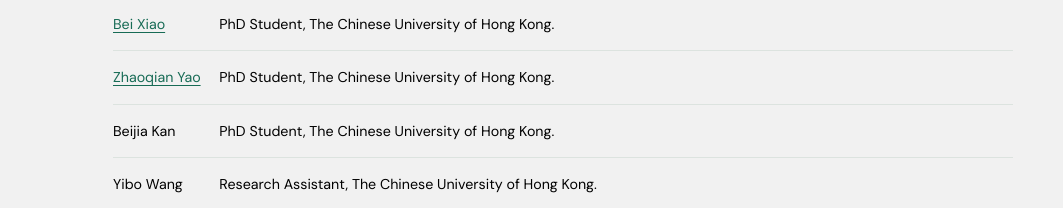
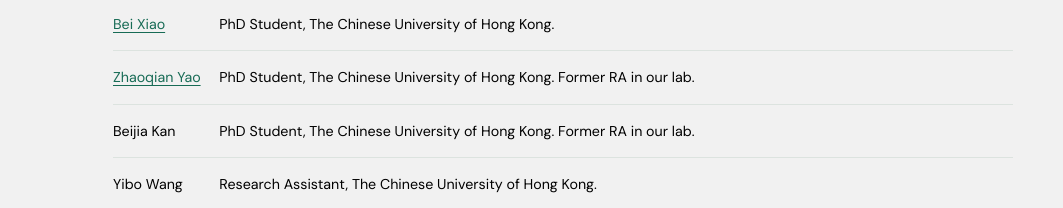
Before and after one commit to xufengduan/xufengduan.github.io, a plain HTML site: page index.html in a window 1280 px wide. Shown: the part 3357-3565 px from the top of the page, without its empty margins (217-1280 px from the left). Drawn offline with nearby package versions, Linux system fonts and the light colour scheme; no server answers.

Commit message:
Note that Zhaoqian Yao and Beijia Kan were former RAs in the lab.
Co-authored-by: Cursor <cursoragent@cursor.com>

```diff
--- a/index.html
+++ b/index.html
@@ -1125,11 +1125,11 @@
                   <a href="https://scholar.google.com/citations?user=Bi6Ia4cAAAAJ" target="_blank"
                     rel="noopener noreferrer">Zhaoqian Yao</a>
                 </td>
-                <td>PhD Student, The Chinese University of Hong Kong.</td>
+                <td>PhD Student, The Chinese University of Hong Kong. Former RA in our lab.</td>
               </tr>
               <tr>
                 <td>Beijia Kan</td>
-                <td>PhD Student, The Chinese University of Hong Kong.</td>
+                <td>PhD Student, The Chinese University of Hong Kong. Former RA in our lab.</td>
               </tr>
               <tr>
                 <td>Yibo Wang</td>
```
Also changed, not shown: 1 other file.
